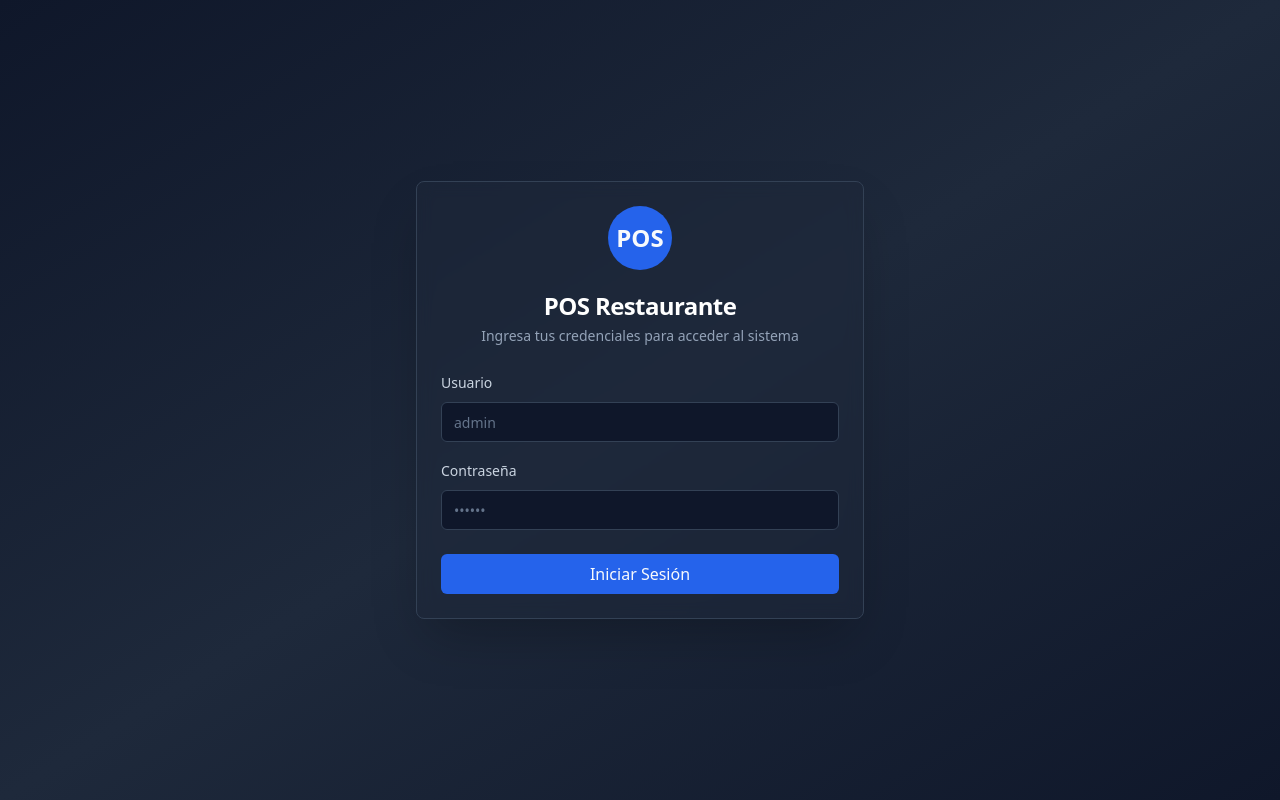
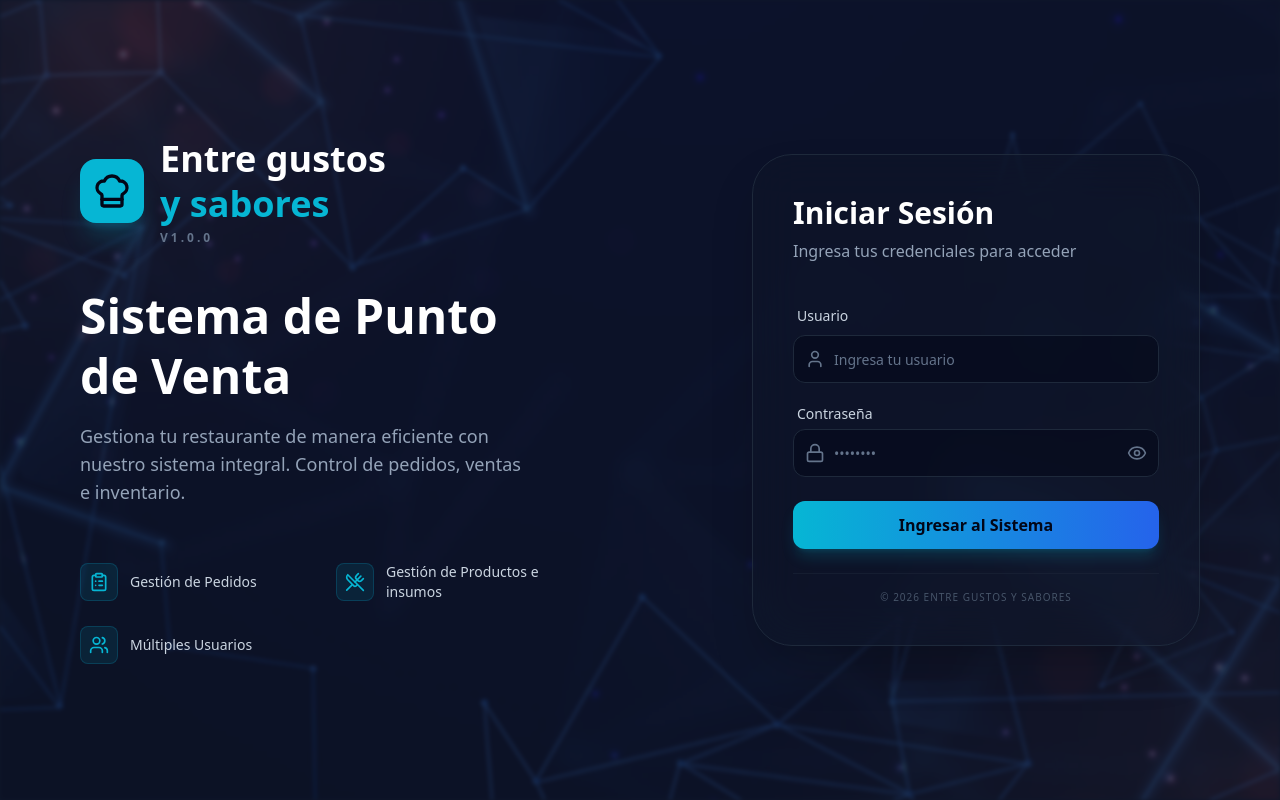
Before and after one commit to Gino-Risco/Entre-gustos-y-sabores-, a React (Vite) app in the folder frontend_3/: page /login in a window 1280 px wide. Built offline with nearby package versions, Linux system fonts and the light colour scheme.

Commit message:
Actualisacion de diseño visual

```diff
--- a/frontend_3/src/components/auth/LoginForm.jsx
+++ b/frontend_3/src/components/auth/LoginForm.jsx
@@ -1,11 +1,10 @@
 import { useState } from 'react';
 import { useNavigate } from 'react-router-dom';
-import { Loader2 } from 'lucide-react';
+import { Loader2, ChefHat, User, Lock, Eye, EyeOff, ClipboardList, UtensilsCrossed, Users } from 'lucide-react';
 import { toast } from 'sonner';
-
+import fondoRestaurante from '@/assets/fonde.jpg';
 import { Button } from '@/components/ui/button';
 import { Input } from '@/components/ui/input';
-import { Card, CardContent, CardDescription, CardFooter, CardHeader, CardTitle } from '@/components/ui/card';
 import { Label } from '@/components/ui/label';
 
 import { authService } from '@/services/auth.service';
@@ -14,11 +13,10 @@ import { useAuthStore } from '@/store/auth.store';
 export const LoginForm = () => {
   const navigate = useNavigate();
   const login = useAuthStore((state) => state.login);
+
   const [isLoading, setIsLoading] = useState(false);
-  const [formData, setFormData] = useState({
-    usuario: '',
-    password: '',
-  });
+  const [showPassword, setShowPassword] = useState(false);
+  const [formData, setFormData] = useState({ usuario: '', password: '' });
   const [errors, setErrors] = useState({});
 
   const validateForm = () => {
@@ -35,22 +33,16 @@ export const LoginForm = () => {
 
   const handleSubmit = async (e) => {
     e.preventDefault();
-
     if (!validateForm()) return;
-
     setIsLoading(true);
 
     try {
       const response = await authService.login(formData);
-
       login(response.user, response.token, response.token);
-
       toast.success(`¡Bienvenido, ${response.user.nombre}!`);
       navigate('/dashboard');
     } catch (error) {
-      toast.error(
-        error.response?.data?.error?.message || 'Error al iniciar sesión'
-      );
+      toast.error(error.response?.data?.error?.message || 'Error al iniciar sesión');
     } finally {
       setIsLoading(false);
     }
@@ -59,82 +51,142 @@ export const LoginForm = () => {
   const handleChange = (e) => {
     const { name, value } = e.target;
     setFormData((prev) => ({ ...prev, [name]: value }));
-    if (errors[name]) {
-      setErrors((prev) => ({ ...prev, [name]: '' }));
-    }
+    if (errors[name]) setErrors((prev) => ({ ...prev, [name]: '' }));
   };
 
   return (
-    <div className="min-h-screen flex items-center justify-center bg-gradient-to-br from-slate-900 via-slate-800 to-slate-900 p-4">
-      <Card className="w-full max-w-md shadow-2xl border-slate-700 bg-slate-800/50 backdrop-blur">
-        <CardHeader className="space-y-1 text-center">
-          <div className="flex justify-center mb-4">
-            <div className="h-16 w-16 rounded-full bg-primary flex items-center justify-center">
-              <span className="text-2xl font-bold text-primary-foreground">POS</span>
+    <div className="min-h-screen w-full bg-[#0F172A] flex items-center justify-center p-4 lg:p-0 overflow-hidden relative">
+
+      {/* Fondo decorativo */}
+    <div className="absolute inset-0 z-0">
+        <div className="absolute inset-0 bg-gradient-to-br from-slate-850 via-slate-900/90 to-slate-950 z-10" />
+        <img
+          src={fondoRestaurante}
+          className="w-full h-full object-cover opacity-20 blur-[2px]"
+          alt="background"
+        />
+      </div>
+
+      <div className="relative z-10 w-full max-w-6xl grid grid-cols-1 lg:grid-cols-2 gap-12 items-center px-4">
+
+        {/* LADO IZQUIERDO: Branding e Info */}
+        <div className="hidden lg:flex flex-col space-y-10 justify-center pr-12">
+          <div className="flex items-center gap-4">
+            <div className="h-16 w-16 rounded-2xl bg-cyan-500 flex items-center justify-center shadow-xl shadow-cyan-500/20">              <ChefHat className="h-10 w-10 text-slate-950" />
+            </div>
+            <div>
+              <h1 className="text-white text-4xl font-extrabold leading-tight">
+                Entre gustos <br /> <span className="text-cyan-500">y sabores</span>
+              </h1>
+              <p className="text-slate-500 text-xs tracking-[3px] uppercase font-bold mt-1">v1.0.0</p>
             </div>
           </div>
-          <CardTitle className="text-2xl font-bold text-white">
-            POS Restaurante
-          </CardTitle>
-          <CardDescription className="text-slate-400">
-            Ingresa tus credenciales para acceder al sistema
-          </CardDescription>
-        </CardHeader>
-        <form onSubmit={handleSubmit}>
-          <CardContent className="space-y-4">
+
+          <div className="space-y-4">
+            <h2 className="text-5xl font-bold text-white leading-tight">Sistema de Punto de Venta</h2>
+            <p className="text-slate-400 text-lg max-w-md">
+              Gestiona tu restaurante de manera eficiente con nuestro sistema integral. Control de pedidos, ventas e inventario.
+            </p>
+          </div>
+
+          <div className="grid grid-cols-2 gap-6 pt-4">
+            <div className="flex items-center gap-3">
+              <div className="p-2 rounded-lg bg-cyan-500/10 border border-cyan-500/20 text-cyan-500">
+                <ClipboardList className="h-5 w-5" />
+              </div>
+              <span className="text-slate-300 font-medium text-sm">Gestión de Pedidos</span>
+            </div>
+            <div className="flex items-center gap-3">
+              <div className="p-2 rounded-lg bg-cyan-500/10 border border-cyan-500/20 text-cyan-500">
+                <UtensilsCrossed className="h-5 w-5" />
+              </div>
+              <span className="text-slate-300 font-medium text-sm">Gestión de Productos e insumos</span>
+            </div>
+            <div className="flex items-center gap-3">
+              <div className="p-2 rounded-lg bg-cyan-500/10 border border-cyan-500/20 text-cyan-500">
+                <Users className="h-5 w-5" />
+              </div>
+              <span className="text-slate-300 font-medium text-sm">Múltiples Usuarios</span>
+            </div>
+          </div>
+        </div>
+
+        {/* LADO DERECHO: Formulario */}
+        <div className="flex justify-center lg:justify-end">
+          <div className="w-full max-w-md bg-slate-900/40 backdrop-blur-xl border border-slate-800 p-8 lg:p-10 rounded-[2.5rem] shadow-2xl">
+            <div className="mb-10">
+              <h3 className="text-3xl font-bold text-white mb-2">Iniciar Sesión</h3>
+              <p className="text-slate-400">Ingresa tus credenciales para acceder</p>
+            </div>
+
+            <form onSubmit={handleSubmit} className="space-y-6">
               <div className="space-y-2">
-              <Label htmlFor="usuario" className="text-slate-300">
-                Usuario
-              </Label>
+                <Label htmlFor="usuario" className="text-slate-300 ml-1">Usuario</Label>
+                <div className="relative">
+                  <User className="absolute left-3 top-1/2 -translate-y-1/2 h-5 w-5 text-slate-500" />
                   <Input
                     id="usuario"
                     name="usuario"
                     type="text"
-                placeholder="admin"
-                className="bg-slate-900 border-slate-700 text-white placeholder:text-slate-500"
+                    placeholder="Ingresa tu usuario"
+                    className="bg-slate-950/50 border-slate-800 text-white pl-10 h-12 rounded-xl focus:ring-orange-500"
                     value={formData.usuario}
                     onChange={handleChange}
                   />
-              {errors.usuario && (
-                <p className="text-sm text-destructive">{errors.usuario}</p>
-              )}
                 </div>
+                {errors.usuario && <p className="text-xs text-red-400 ml-1">{errors.usuario}</p>}
+              </div>
+
               <div className="space-y-2">
-              <Label htmlFor="password" className="text-slate-300">
-                Contraseña
-              </Label>
+                <div className="flex justify-between items-center px-1">
+                  <Label htmlFor="password" className="text-slate-300">Contraseña</Label>
+                </div>
+                <div className="relative">
+                  <Lock className="absolute left-3 top-1/2 -translate-y-1/2 h-5 w-5 text-slate-500" />
                   <Input
                     id="password"
                     name="password"
-                type="password"
-                placeholder="••••••"
-                className="bg-slate-900 border-slate-700 text-white placeholder:text-slate-500"
+                    type={showPassword ? "text" : "password"}
+                    placeholder="••••••••"
+                    className="bg-slate-950/50 border-slate-800 text-white pl-10 pr-10 h-12 rounded-xl focus:ring-orange-500"
                     value={formData.password}
                     onChange={handleChange}
                   />
-              {errors.password && (
-                <p className="text-sm text-destructive">{errors.password}</p>
-              )}
+                  <button
+                    type="button"
+                    onClick={() => setShowPassword(!showPassword)}
+                    className="absolute right-3 top-1/2 -translate-y-1/2 text-slate-500 hover:text-slate-300"
+                  >
+                    {showPassword ? <EyeOff className="h-5 w-5" /> : <Eye className="h-5 w-5" />}
+                  </button>
                 </div>
-          </CardContent>
-          <CardFooter>
+                {errors.password && <p className="text-xs text-red-400 ml-1">{errors.password}</p>}
+              </div>
+
               <Button
                 type="submit"
-              className="w-full bg-primary hover:bg-primary/90"
+                className="w-full h-12 bg-gradient-to-r from-cyan-500 to-blue-600 text-slate-950 font-bold rounded-xl transition-all shadow-lg shadow-cyan-500/20"
                 disabled={isLoading}
               >
                 {isLoading ? (
                   <>
-                  <Loader2 className="mr-2 h-4 w-4 animate-spin" />
-                  Iniciando sesión...
+                    <Loader2 className="mr-2 h-5 w-5 animate-spin" />
+                    Verificando...
                   </>
                 ) : (
-                'Iniciar Sesión'
+                  'Ingresar al Sistema'
                 )}
               </Button>
-          </CardFooter>
+
+              <div className="text-center pt-4 border-t border-slate-800/50">
+                <p className="text-[10px] text-slate-600 uppercase tracking-widest">
+                  © 2026 Entre gustos y sabores
+                </p>
+              </div>
             </form>
-      </Card>
+          </div>
+        </div>
+      </div>
     </div>
   );
 };
--- a/frontend_3/src/components/layout/Sidebar.jsx
+++ b/frontend_3/src/components/layout/Sidebar.jsx
@@ -22,70 +22,70 @@ import {
 import { useAuthStore } from '@/store/auth.store';
 import { cn } from '@/lib/utils';
 
-// Menú principal
+// Menú principal (Colores ajustados a 400 para que resalten en el fondo oscuro)
 const menuItems = [
   {
     title: 'Dashboard',
     icon: LayoutDashboard,
     path: '/dashboard',
     roles: ['administrador', 'cajero', 'mesero'],
-    color: 'text-blue-600'
+    color: 'text-blue-400'
   },
   {
     title: 'Mesas',
     icon: UtensilsCrossed,
     path: '/mesas',
     roles: ['administrador', 'cajero', 'mesero'],
-    color: 'text-green-600'
+    color: 'text-green-400'
   },
   {
     title: 'Pedidos',
     icon: Receipt,
     path: '/pedidos',
     roles: ['administrador', 'cajero', 'mesero'],
-    color: 'text-purple-600'
+    color: 'text-purple-400'
   },
   {
     title: 'Ventas',
     icon: ShoppingBag,
     path: '/ventas',
     roles: ['administrador', 'cajero'],
-    color: 'text-pink-600'
+    color: 'text-pink-400'
   },
   {
     title: 'Cocina',
     icon: ChefHat,
     path: '/cocina',
     roles: ['administrador', 'mesero'],
-    color: 'text-orange-600'
+    color: 'text-orange-400'
   },
   {
     title: 'Categorías',
     icon: Database,
     path: '/categorias',
     roles: ['administrador'],
-    color: 'text-indigo-600'
+    color: 'text-indigo-400'
   },
   {
     title: 'Caja',
     icon: Receipt,
     path: '/caja',
     roles: ['administrador', 'cajero'],
-    color: 'text-emerald-600'
+    color: 'text-emerald-400'
   },
   {
     title: 'Reportes',
     icon: BarChart3,
     path: '/reportes',
     roles: ['administrador'],
-    color: 'text-red-600'
+    color: 'text-red-400'
   },
   {
     title: 'Usuarios',
     icon: Users,
     path: '/usuarios',
     roles: ['administrador'],
-    color: 'text-indigo-600'
+    color: 'text-indigo-400'
   }
 ];
 
@@ -95,14 +95,14 @@ const productosSubMenu = [
     icon: Utensils,
     path: '/productos/carta',
     roles: ['administrador'],
-    color: 'text-cyan-600'
+    color: 'text-cyan-400'
   },
   {
     title: 'Almacén / Insumos',
     icon: Package,
     path: '/productos/almacen',
     roles: ['administrador'],
-    color: 'text-blue-600'
+    color: 'text-blue-400'
   }
 ];
 
@@ -112,39 +112,38 @@ const inventarioSubMenu = [
     icon: Truck,
     path: '/inventario/compras',
     roles: ['administrador'],
-    color: 'text-blue-600'
+    color: 'text-blue-400'
   },
   {
     title: 'Proveedores',
     icon: Users,
     path: '/inventario/proveedores',
     roles: ['administrador'],
-    color: 'text-green-600'
+    color: 'text-green-400'
   },
   {
     title: 'Salidas Cocina',
     icon: ChefHat,
     path: '/inventario/salidas-cocina',
     roles: ['administrador'],
-    color: 'text-orange-600'
+    color: 'text-orange-400'
   },
   {
     title: 'Alertas de Stock',
     icon: AlertTriangle,
     path: '/inventario/alertas',
     roles: ['administrador', 'cocinero'],
-    color: 'text-red-600'
+    color: 'text-red-400'
   },
   {
     title: 'Kardex',
     icon: History,
     path: '/inventario/kardex',
     roles: ['administrador'],
-    color: 'text-purple-600'
+    color: 'text-purple-400'
   },
 ];
 
-// 👇 RECIBIMOS LOS PROPS PARA CONTROLAR EL ESTADO EN MÓVILES 👇
 export const Sidebar = ({ isOpen, setIsOpen }) => {
   const navigate = useNavigate();
   const location = useLocation();
@@ -163,7 +162,6 @@ export const Sidebar = ({ isOpen, setIsOpen }) => {
     navigate('/login');
   };
 
-  // 👇 Función para cerrar el menú en móviles al hacer clic en un enlace 👇
   const handleLinkClick = () => {
     if (setIsOpen) setIsOpen(false);
   };
@@ -171,28 +169,28 @@ export const Sidebar = ({ isOpen, setIsOpen }) => {
   const isProductosActive = productosSubMenu.some(item => location.pathname === item.path);
   const isInventarioActive = inventarioSubMenu.some(item => location.pathname === item.path);
 
-  return (
+return (
     <aside
-      // 👇 MAGIA RESPONSIVA DE TAILWIND 👇
       className={cn(
-        "fixed left-0 top-0 z-40 h-screen w-64 bg-white border-r border-gray-200 transition-transform duration-300 ease-in-out lg:translate-x-0",
+        // FONDO AZUL NOCHE SUAVE (slate-800) Y BORDE (slate-700)
+        "fixed left-0 top-0 z-40 h-screen w-64 bg-slate-800 border-r border-slate-700 transition-transform duration-300 ease-in-out lg:translate-x-0",
         isOpen ? "translate-x-0 shadow-2xl" : "-translate-x-full"
       )}
     >
       <div className="flex flex-col h-full">
-        {/* Logo */}
-        <div className="h-16 flex items-center gap-3 px-6 border-b border-gray-200 shrink-0">
-          <div className="h-10 w-10 rounded-lg bg-gradient-to-br from-blue-500 to-blue-600 flex items-center justify-center shadow-lg">
+        {/* Logo Section */}
+        <div className="h-20 flex items-center gap-3 px-6 border-b border-slate-700 shrink-0">
+          <div className="h-10 w-10 rounded-lg bg-gradient-to-br from-cyan-500 to-blue-600 flex items-center justify-center shadow-lg">
             <span className="text-white font-bold text-lg">POS</span>
           </div>
           <div>
-            <h1 className="text-gray-900 font-bold text-sm leading-tight">Entre gustos y sabores</h1>
-            <p className="text-xs text-gray-500">v1.0.0</p>
+            <h1 className="text-white font-bold text-sm leading-tight">Entre gustos y sabores</h1>
+            <p className="text-xs text-slate-400 font-medium">v1.0.0</p>
           </div>
         </div>
 
-        {/* Navigation */}
-        <nav className="flex-1 p-3 space-y-1 overflow-y-auto">
+        {/* Navigation Section */}
+        <nav className="flex-1 p-3 space-y-1 overflow-y-auto custom-scrollbar">
           {menuItems.map((item) => {
             if (!canAccessMenu(item.roles)) return null;
             const isActive = location.pathname === item.path;
@@ -201,13 +199,13 @@ export const Sidebar = ({ isOpen, setIsOpen }) => {
               <NavLink
                 key={item.path}
                 to={item.path}
-                onClick={handleLinkClick} // <-- Cerramos al hacer clic
+                onClick={handleLinkClick}
                 className={({ isActive }) =>
                   cn(
                     'flex items-center gap-3 px-4 py-3 rounded-lg text-sm font-medium transition-all duration-200',
                     isActive
-                      ? 'bg-gradient-to-r from-blue-500 to-blue-600 text-white shadow-lg shadow-blue-500/30'
-                      : 'text-gray-700 hover:bg-gray-100 hover:text-gray-900'
+                      ? 'bg-blue-600 text-white shadow-lg shadow-blue-600/30'
+                      : 'text-slate-300 hover:bg-slate-700 hover:text-white'
                   )
                 }
               >
@@ -225,38 +223,35 @@ export const Sidebar = ({ isOpen, setIsOpen }) => {
                 className={cn(
                   'w-full flex items-center justify-between px-4 py-3 rounded-lg text-sm font-medium transition-all duration-200',
                   isProductosActive || isProductosOpen
-                    ? 'bg-gradient-to-r from-cyan-500 to-cyan-600 text-white shadow-lg shadow-cyan-500/30'
-                    : 'text-gray-700 hover:bg-gray-100 hover:text-gray-900'
+                    ? 'bg-slate-700 text-white'
+                    : 'text-slate-300 hover:bg-slate-700 hover:text-white'
                 )}
               >
                 <div className="flex items-center gap-3">
-                  <Package className={cn('h-5 w-5', isProductosActive || isProductosOpen ? 'text-white' : 'text-cyan-600')} />
+                  <Package className={cn('h-5 w-5', isProductosActive || isProductosOpen ? 'text-cyan-400' : 'text-slate-400')} />
                   <span>Productos</span>
                 </div>
                 {isProductosOpen ? <ChevronDown className="h-4 w-4" /> : <ChevronRight className="h-4 w-4" />}
               </button>
 
               {isProductosOpen && (
-                <div className="ml-4 pl-4 border-l-2 border-cyan-300 space-y-1">
+                <div className="ml-4 pl-4 border-l-2 border-slate-600 space-y-1 mt-1">
                   {productosSubMenu.map((item) => {
                     if (!canAccessMenu(item.roles)) return null;
                     const isActive = location.pathname === item.path;
-
                     return (
                       <NavLink
                         key={item.path}
                         to={item.path}
-                        onClick={handleLinkClick} // <-- Cerramos al hacer clic
+                        onClick={handleLinkClick}
                         className={({ isActive }) =>
                           cn(
                             'flex items-center gap-3 px-4 py-2 rounded-lg text-sm font-medium transition-all duration-200',
-                            isActive
-                              ? 'bg-cyan-100 text-cyan-700'
-                              : 'text-gray-600 hover:bg-cyan-50 hover:text-cyan-600'
+                            isActive ? 'bg-slate-700 text-cyan-400' : 'text-slate-400 hover:text-white'
                           )
                         }
                       >
-                        <item.icon className={cn('h-4 w-4', isActive ? 'text-cyan-600' : item.color)} />
+                        <item.icon className={cn('h-4 w-4', isActive ? 'text-cyan-400' : item.color)} />
                         {item.title}
                       </NavLink>
                     );
@@ -274,38 +269,35 @@ export const Sidebar = ({ isOpen, setIsOpen }) => {
                 className={cn(
                   'w-full flex items-center justify-between px-4 py-3 rounded-lg text-sm font-medium transition-all duration-200',
                   isInventarioActive || isInventarioOpen
-                    ? 'bg-gradient-to-r from-indigo-500 to-indigo-600 text-white shadow-lg shadow-indigo-500/30'
-                    : 'text-gray-700 hover:bg-gray-100 hover:text-gray-900'
+                    ? 'bg-slate-700 text-white'
+                    : 'text-slate-300 hover:bg-slate-700 hover:text-white'
                 )}
               >
                 <div className="flex items-center gap-3">
-                  <TrendingUp className={cn('h-5 w-5', isInventarioActive || isInventarioOpen ? 'text-white' : 'text-indigo-600')} />
+                  <TrendingUp className={cn('h-5 w-5', isInventarioActive || isInventarioOpen ? 'text-indigo-400' : 'text-slate-400')} />
                   <span>Inventario</span>
                 </div>
                 {isInventarioOpen ? <ChevronDown className="h-4 w-4" /> : <ChevronRight className="h-4 w-4" />}
               </button>
 
               {isInventarioOpen && (
-                <div className="ml-4 pl-4 border-l-2 border-indigo-300 space-y-1">
+                <div className="ml-4 pl-4 border-l-2 border-slate-600 space-y-1 mt-1">
                   {inventarioSubMenu.map((item) => {
                     if (!canAccessMenu(item.roles)) return null;
                     const isActive = location.pathname === item.path;
-
                     return (
                       <NavLink
                         key={item.path}
                         to={item.path}
-                        onClick={handleLinkClick} // <-- Cerramos al hacer clic
+                        onClick={handleLinkClick}
                         className={({ isActive }) =>
                           cn(
                             'flex items-center gap-3 px-4 py-2 rounded-lg text-sm font-medium transition-all duration-200',
-                            isActive
-                              ? 'bg-indigo-100 text-indigo-700'
-                              : 'text-gray-600 hover:bg-indigo-50 hover:text-indigo-600'
+                            isActive ? 'bg-slate-700 text-indigo-400' : 'text-slate-400 hover:text-white'
                           )
                         }
                       >
-                        <item.icon className={cn('h-4 w-4', isActive ? 'text-indigo-600' : item.color)} />
+                        <item.icon className={cn('h-4 w-4', isActive ? 'text-indigo-400' : item.color)} />
                         {item.title}
                       </NavLink>
                     );
@@ -316,11 +308,11 @@ export const Sidebar = ({ isOpen, setIsOpen }) => {
           )}
         </nav>
 
-        {/* Logout */}
-        <div className="p-3 border-t border-gray-200 shrink-0">
+        {/* Logout Section */}
+        <div className="p-3 border-t border-slate-700 shrink-0 bg-slate-800">
           <button
             onClick={handleLogout}
-            className="w-full flex items-center gap-3 px-4 py-3 rounded-lg text-sm font-medium text-red-600 hover:bg-red-50 transition-colors duration-200"
+            className="w-full flex items-center gap-3 px-4 py-3 rounded-lg text-sm font-medium text-red-400 hover:bg-red-500/10 transition-colors duration-200"
           >
             <LogOut className="h-5 w-5" />
             Cerrar Sesión
--- a/frontend_3/src/pages/inventario/CompraCrear.jsx
+++ b/frontend_3/src/pages/inventario/Compra/CompraCrear.jsx
@@ -44,9 +44,7 @@ export const CompraCrear = () => {
             const provData = await comprasService.getAllProveedores();
             setProveedores(provData);
 
-            // AQUÍ ESTÁ EL CAMBIO: Le agregamos la ruta de tu backend
-            const API_URL = import.meta.env.VITE_API_URL;
-            const response = await fetch(`${API_URL}/api/productos`);
+            const response = await fetch('/api/productos');
             const data = await response.json();
             // Ahora aceptamos insumos y empacados
             const insumos = data.data.productos.filter(p =>
--- a/frontend_3/src/routes/index.jsx
+++ b/frontend_3/src/routes/index.jsx
@@ -9,9 +9,9 @@ import { ProductoForm } from '@/pages/productos/ProductoForm';
 import { Categorias } from '@/pages/Categorias';
 import { Ventas } from '@/pages/Ventas';
 import { Caja } from '@/pages/Caja';
-import { Compras } from '@/pages/inventario/Compras';
-import { CompraCrear } from '@/pages/inventario/CompraCrear';
-import { CompraDetalle } from '@/pages/inventario/CompraDetalle';
+import { Compras } from '@/pages/inventario/Compra/Compras';
+import { CompraCrear } from '@/pages/inventario/Compra/CompraCrear';
+import { CompraDetalle } from '@/pages/inventario/Compra/CompraDetalle';
 import { Proveedores } from '@/pages/inventario/Proveedores';
 import { SalidasCocina } from '@/pages/inventario/SalidasCocina';
 import { AlertasStock } from '@/pages/inventario/AlertasStock';
```
Also changed, not shown: frontend_3/src/assets/fonde.jpg (added), frontend_3/src/pages/inventario/Compra/CompraDetalle.jsx (renamed from frontend_3/src/pages/inventario/CompraDetalle.jsx), frontend_3/src/pages/inventario/Compra/Compras.jsx (renamed from frontend_3/src/pages/inventario/Compras.jsx), 1 other file (tests, documents, lock files or other folders). Lines whose indentation alone changed are shown as unchanged.
